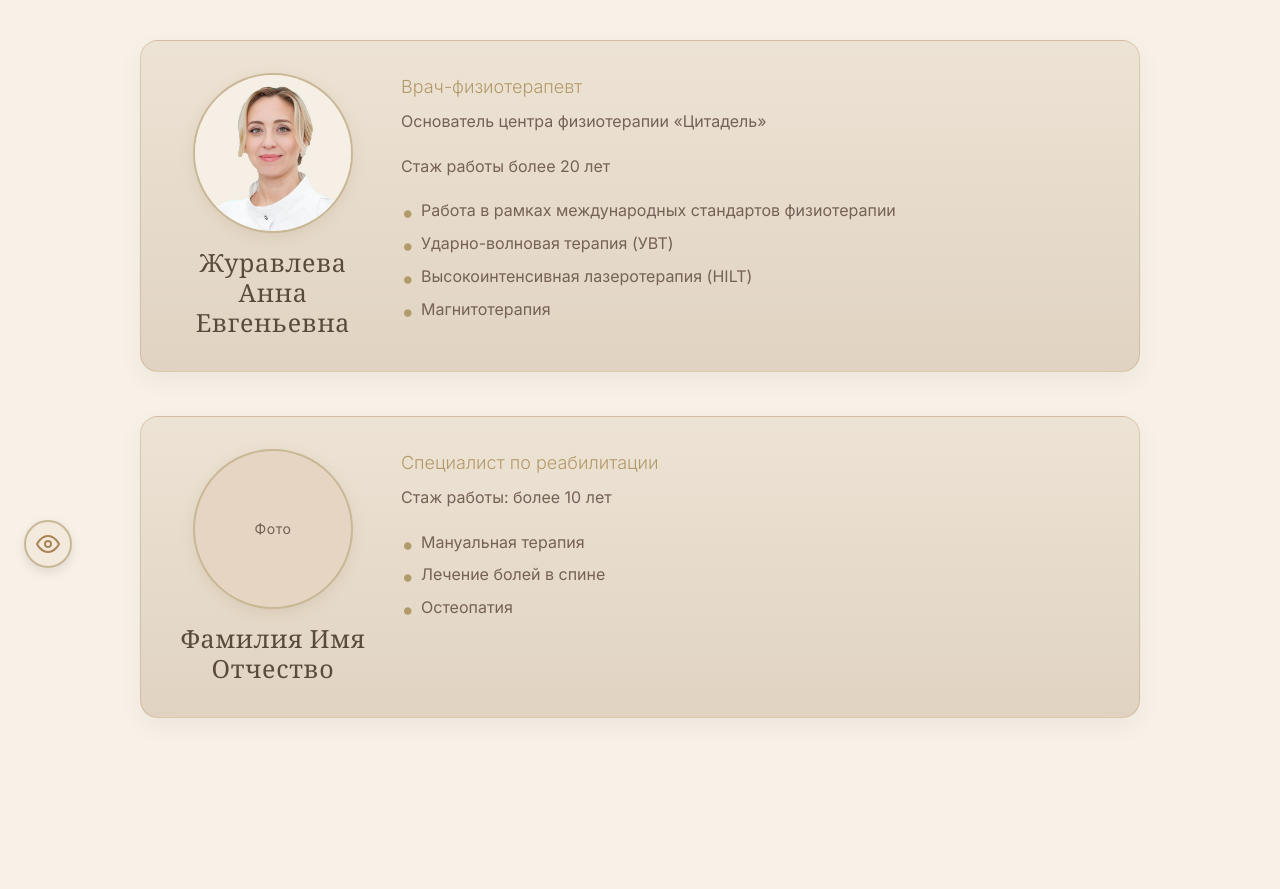
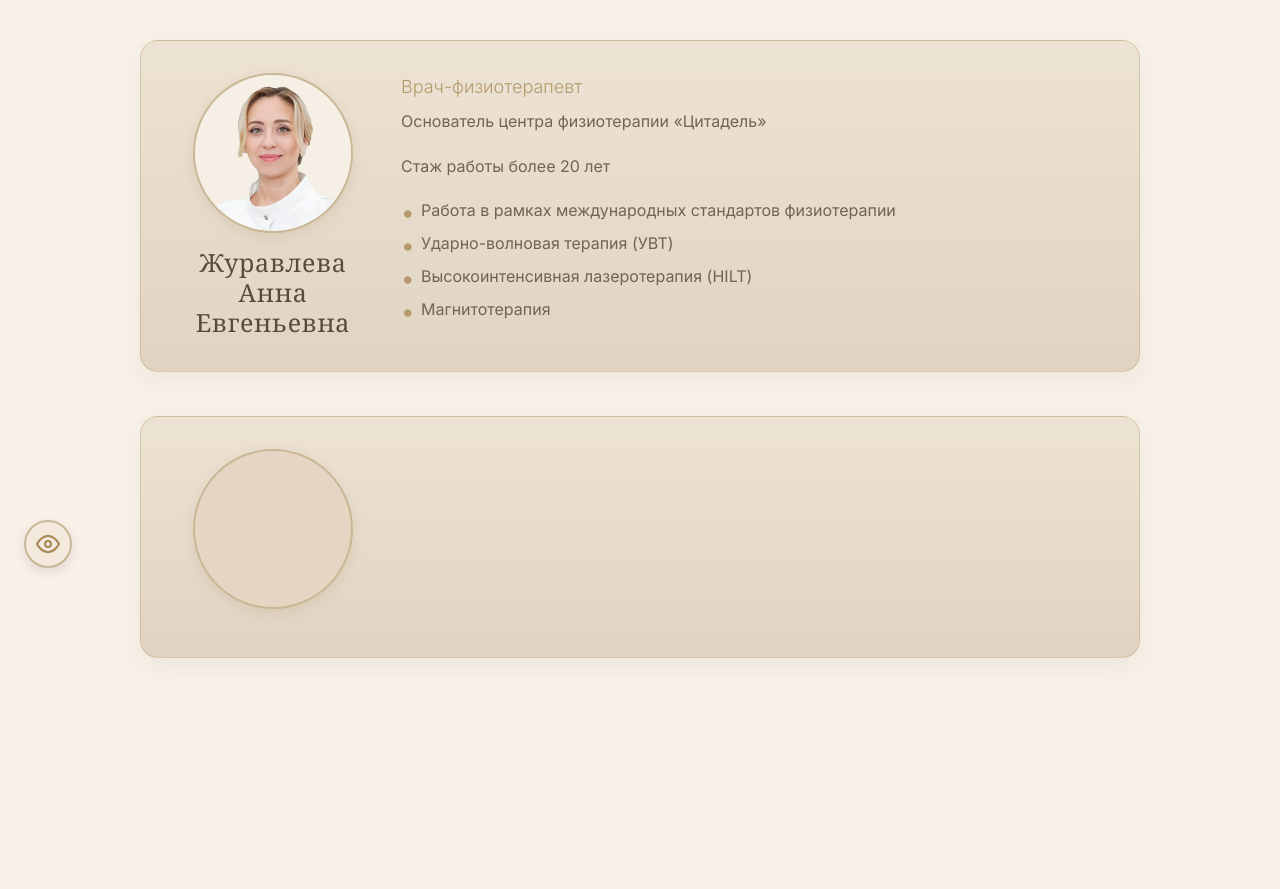
Before and after one commit to andronatievelina-hue/citadel_phisio, a plain HTML site: page specialists.html in a window 1280 px wide. Shown: the part 208-1097 px from the top of the page. Drawn offline with nearby package versions, Linux system fonts and the light colour scheme.

Commit message:
Корректировка текста

```diff
--- a/specialists.html
+++ b/specialists.html
@@ -79,21 +79,12 @@
                 </div>
             </div>
 
-            <!-- Карточка 2 -->
-            <div class="specialist-card reveal reveal-delay-1">
+            <!-- Карточка 2 — место для дополнительного сотрудника (пока пусто) -->
+            <div class="specialist-card specialist-card--empty reveal reveal-delay-1" aria-hidden="true">
                 <div class="specialist-photo-col">
-                    <div class="specialist-photo-placeholder specialist-photo-placeholder--empty" aria-label="Фото специалиста"><span>Фото</span></div>
-                    <h3 class="specialist-name">Фамилия Имя<br>Отчество</h3>
+                    <div class="specialist-photo-placeholder specialist-photo-placeholder--empty" aria-label="Место для фото специалиста"></div>
                 </div>
                 <div class="specialist-info-col">
-                    <p class="specialist-role">Специалист по реабилитации</p>
-                    <p class="specialist-exp">Стаж работы: более 10 лет</p>
-                    <ul class="specialist-skills">
-                        <li>Мануальная терапия</li>
-                        <li>Лечение болей в спине</li>
-                        <li>Остеопатия</li>
-                    </ul>
-
                 </div>
             </div>
 
```
Also changed, not shown: index.html (+2 -5 lines), landing-pain.html (+5 -4 lines).
